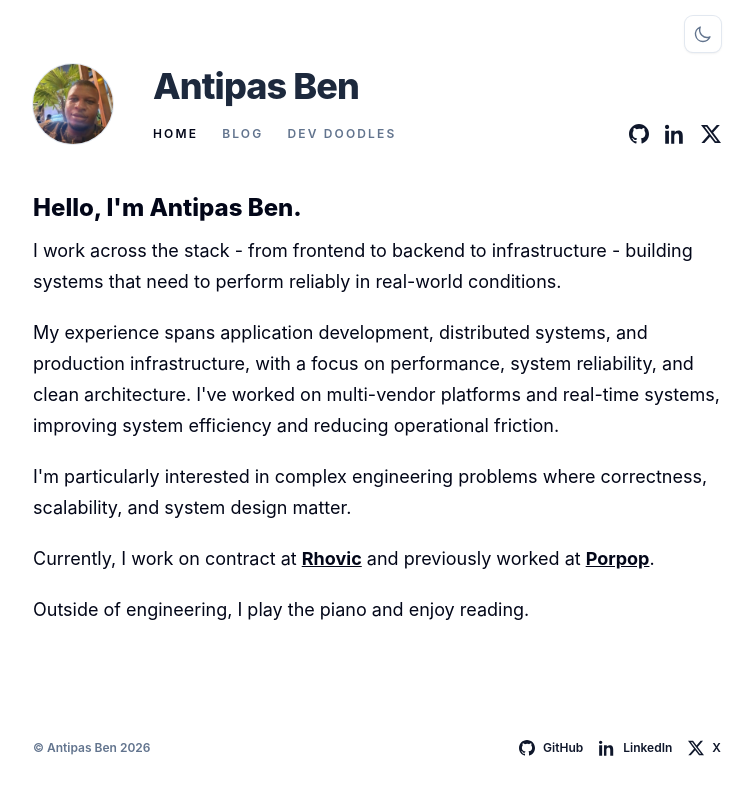
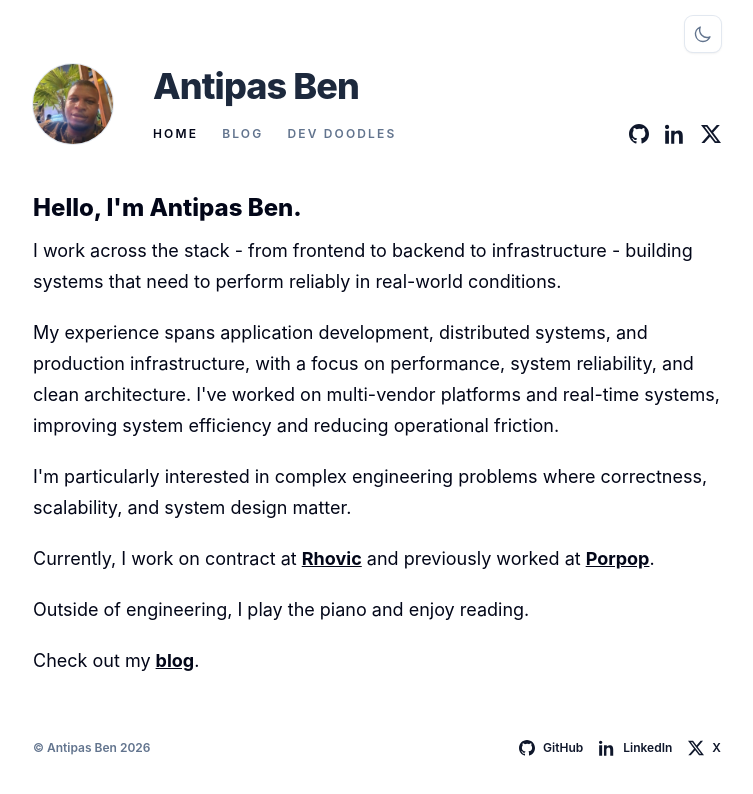
Before and after one commit to AntipasBen23/my-portfolio, a Next.js app: page / in a window 1280 px wide. Shown: the top 794 px of the page, without its empty margins (263-1016 px from the left). Built offline with nearby package versions, Linux system fonts and the light colour scheme.

Commit message:
Restore homepage blog call to action

```diff
--- a/src/app/page.tsx
+++ b/src/app/page.tsx
@@ -1,3 +1,5 @@
+import Link from "next/link";
+
 import { siteConfig } from "@/data/site";
 
 export default function HomePage() {
@@ -25,6 +27,9 @@
           .
         </p>
         <p>{siteConfig.intro[4]}</p>
+        <p>
+          Check out my <Link href="/posts">blog</Link>.
+        </p>
       </section>
     </article>
   );
```
